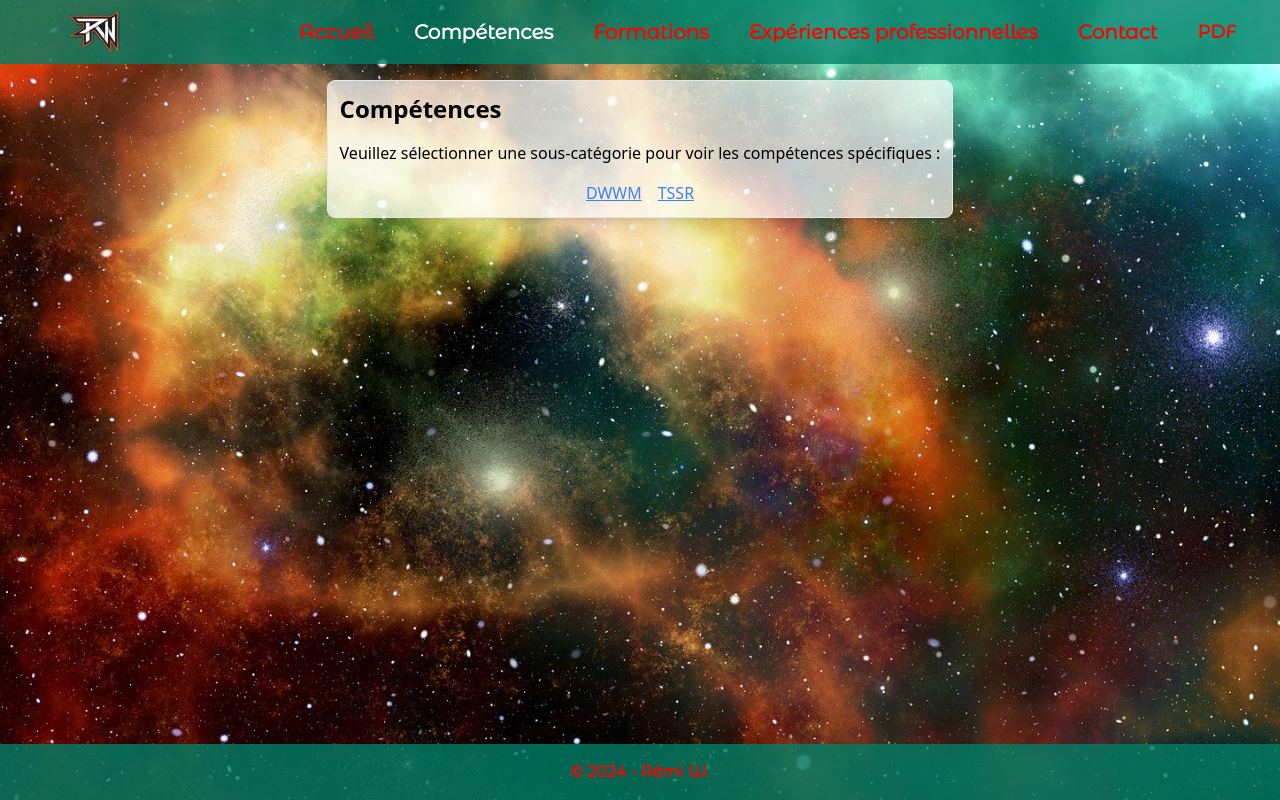
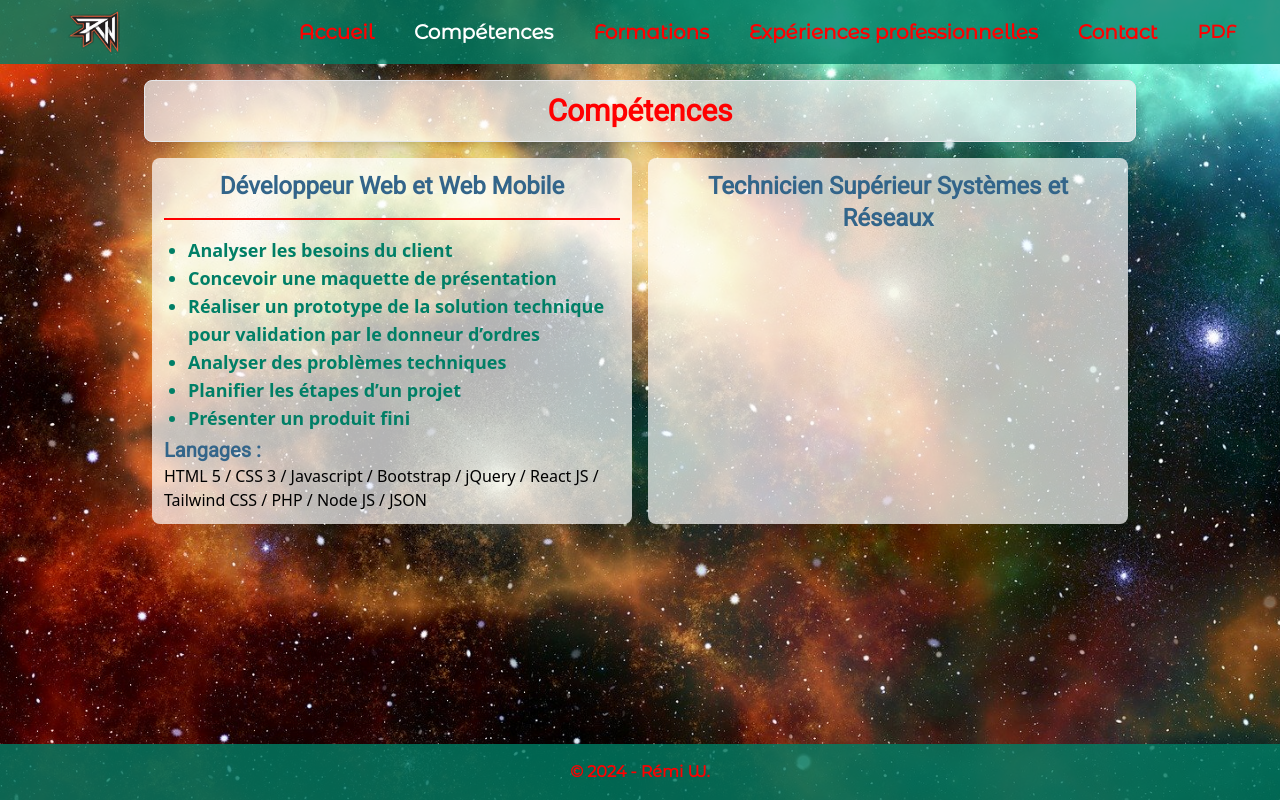
Before and after one commit to Willremi/cv-react, a React (Create React App) app: page /competences in a window 1280 px wide. Built offline with nearby package versions, Linux system fonts and the light colour scheme; a web font is replaced by a local one.

Commit message:
update competences

```diff
--- a/src/pages/Knowledges.js
+++ b/src/pages/Knowledges.js
@@ -1,20 +1,47 @@
 import React from 'react';
 import { Link } from 'react-router-dom';
+import { Divider , Autocomplete} from '@mui/material';
+import DwwmInfo from '../components/datas/dwwmData';
 
 const Knowledges = () => {
     return (
-        <div className='flex items-center justify-center mt-20 mb-20'>
-            <div>
-                <div className='bg-div-white rounded-lg border shadow-lg mx-5 md:mx-36 p-3'>
-                    <h1 className="text-2xl font-bold">Compétences</h1>
+        <div className='flex mt-20 mb-20 md:mx-36 justify-center'>
+            <div className='flex flex-wrap w-9/12 mx-10 md:mx-0 md:w-full'>
+                <div className='bg-div-white rounded-lg border shadow-lg p-3 w-full'>
+                    <h1 className="text-center text-div-red font-roboto font-semibold">Compétences</h1>
+                </div>
+                <div className="flex justify-center mx-auto">
+                <div className='bg-div-white rounded-lg border-shadow-lg p-3 mt-4 w-1/2 mx-2'>
+                    <h2 className='text-center text-div-blue font-roboto font-semibold'>Développeur Web et Web Mobile</h2>
+                    <div className="border-t-2 my-4 border-div-red"></div>
+                    <ul className='list-disc ml-6 text-lg text-div-green font-semibold'>
+                        <li>Analyser les besoins du client</li>
+                        <li>Concevoir une maquette de présentation</li>
+                        <li>Réaliser un prototype de la solution technique pour validation par le donneur d’ordres</li>
+                        <li>Analyser des problèmes techniques</li>
+                        <li>Planifier les étapes d’un projet</li>
+                        <li>Présenter un produit fini</li>
+                    </ul>
+                    <h3 className='text-div-blue font-roboto font-semibold mt-1'>Langages :</h3>
+                    {/* mettre langage de dwwmData*/}
+                    <div>
+                        {DwwmInfo.slice(0, 10).map((elt, index) => (
+                            <span>{elt.name}{index < 9 && ' / '}</span>
+                        ))}
+                    </div>
+                </div>
+                <div className='bg-div-white rounded-lg border-shadow-lg p-3 mt-4 w-1/2 mx-2'>
+                    <h2 className='text-center text-div-blue font-roboto font-semibold'>Technicien Supérieur Systèmes et Réseaux</h2>
+                </div>
+                </div>
+            </div>
+            {/* <div className="bg-div-white rounded-lg border shadow-lg mx-5 md:mx-36 p-3">
                     <p className="mt-4">Veuillez sélectionner une sous-catégorie pour voir les compétences spécifiques :</p>
                     <div className="mt-4 text-center">
                         <Link to="/competences/dwwm" className="text-blue-500 underline mx-2">DWWM</Link>
                         <Link to="/competences/tssr" className="text-blue-500 underline mx-2">TSSR</Link>
                     </div>
-
-                </div>
-            </div>
+                </div> */}
         </div>
     );
 };
```
